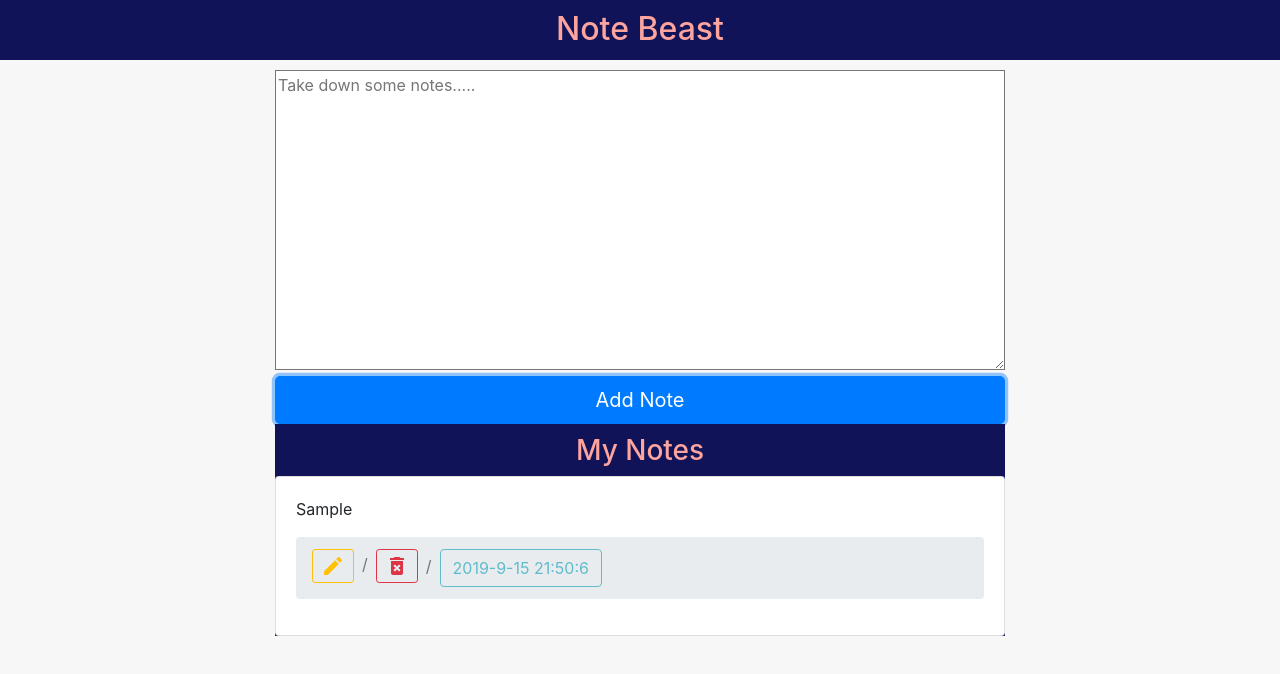
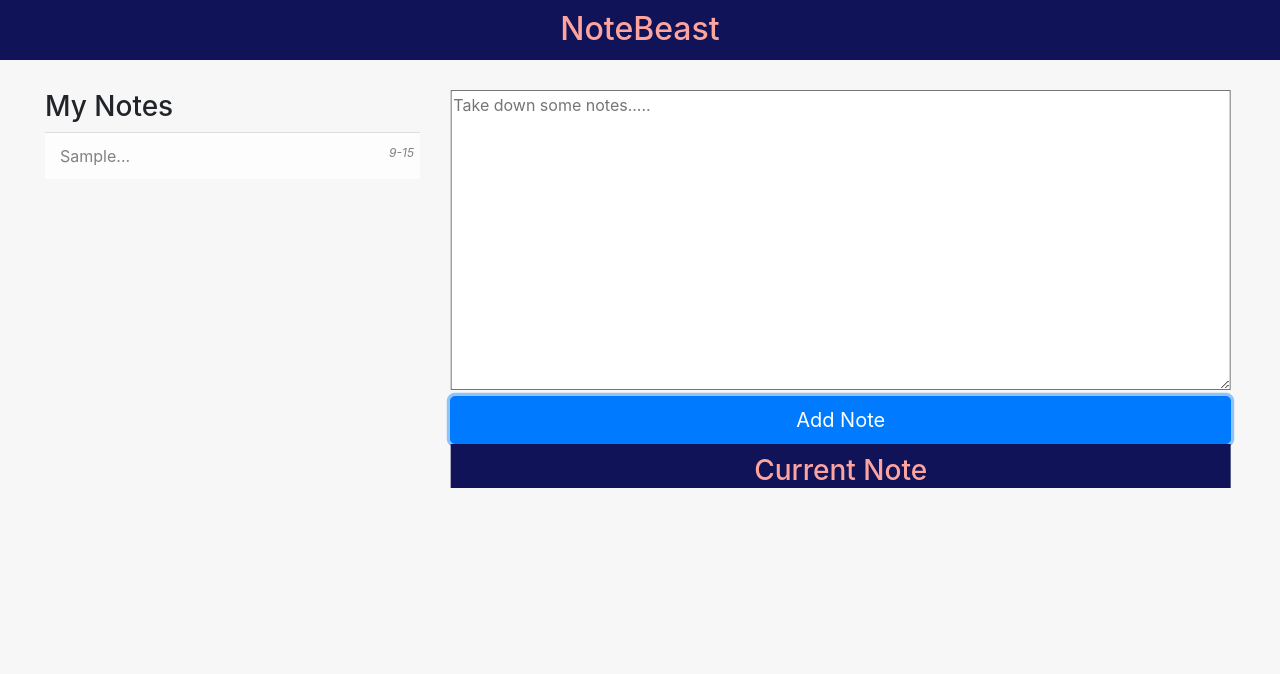
Before and after one commit to vincenttern/notes_app, a React app: page / in a window 1280 px wide. Both pictures are taken after typing "Sample" into the empty fields and a click on the button "Add Note". Shown: the top 674 px of the page. Built offline with nearby package versions, Linux system fonts and the light colour scheme.

Commit message:
Add left side list group for added items and when item clicked will render on UI

```diff
--- a/src/App.js
+++ b/src/App.js
@@ -12,7 +12,8 @@ class App extends Component {
     textInput: "",
     dbStorage: [],
     id: uniqid(),
-    editItem: false
+    editItem: false,
+    displayItem: ""
   };
 
   alertUser = event => {
@@ -27,7 +28,7 @@ class App extends Component {
 
   handleSubmit = event => {
     event.preventDefault();
-    console.log(CurrentDate());
+
     const newItem = {
       id: this.state.id,
       title: this.state.textInput,
@@ -40,12 +41,18 @@ class App extends Component {
       return new Date(b.date) - new Date(a.date);
     });
 
+    let itemEdited;
+    if (this.state.filteredEditItem) {
+      itemEdited = this.state.textInput;
+    }
+
     this.setState(
       {
         dbStorage: orderByDate,
         textInput: "",
         id: uniqid(),
-        editItem: false
+        editItem: false,
+        myEditItem: itemEdited
       },
       () => localStorage.setItem("Notes", JSON.stringify(this.state.dbStorage))
     );
@@ -55,7 +62,8 @@ class App extends Component {
     const filterdNotes = this.state.dbStorage.filter(item => item.id !== id);
     this.setState(
       {
-        dbStorage: filterdNotes
+        dbStorage: filterdNotes,
+        displayItem: ""
       },
       localStorage.setItem("Notes", JSON.stringify(filterdNotes))
     );
@@ -63,14 +71,24 @@ class App extends Component {
 
   handleEdit = id => {
     const filterdNotes = this.state.dbStorage.filter(item => item.id !== id);
+    const filteredEditItem = this.state.dbStorage.filter(
+      item => item.id === id
+    );
     const selectedNote = this.state.dbStorage.find(item => item.id === id);
 
     this.setState({
       dbStorage: filterdNotes,
       textInput: selectedNote.title,
+      filteredEditItem: filteredEditItem,
       editItem: true,
+      changedEditTitle: true,
       id: id
     });
+  };
+
+  sideItemClicked = id => {
+    let itemClicked = this.state.dbStorage.filter(item => item.id === id);
+    this.setState({ displayItem: itemClicked, changedEditTitle: false });
   };
 
   componentDidMount() {
@@ -95,6 +113,7 @@ class App extends Component {
           handleDelete={this.handleDelete}
           handleEdit={this.handleEdit}
           alertUser={this.alertUser}
+          sideItemClicked={this.sideItemClicked}
         />
       </div>
     );
--- a/src/components/DisplayNotes.js
+++ b/src/components/DisplayNotes.js
@@ -7,10 +7,14 @@ export default class DisplayNotes extends Component {
 
     return (
       <ul>
-        <h3> My Notes</h3>
-        {data.dbStorage.map(item => {
+        <h3>Current Note</h3>
+        {data.displayItem.length > 0
+          ? data.displayItem.map((item, index) => {
               return (
                 <NoteItem
+                  index={index}
+                  data={data}
+                  id={item.id}
                   key={item.id}
                   date={item.date}
                   title={item.title}
@@ -18,7 +22,8 @@ export default class DisplayNotes extends Component {
                   handleDelete={() => handleDelete(item.id)}
                 />
               );
-        })}
+            })
+          : null}
       </ul>
     );
   }
--- a/src/components/Header.js
+++ b/src/components/Header.js
@@ -3,7 +3,7 @@ import React from "react";
 const Header = () => {
   return (
     <header>
-      <h2>Note Beast</h2>
+      <h2>NoteBeast</h2>
     </header>
   );
 };
--- a/src/components/MainContent.js
+++ b/src/components/MainContent.js
@@ -1,6 +1,7 @@
 import React, { Component } from "react";
 import DisplayNotes from "./DisplayNotes";
 import TextArea from "./TextArea";
+import SideNotes from "./SideNotes";
 
 import Container from "react-bootstrap/Container";
 import Row from "react-bootstrap/Row";
@@ -14,14 +15,18 @@ export default class MainContent extends Component {
       handleSubmit,
       handleDelete,
       handleEdit,
-      alertUser
+      alertUser,
+      sideItemClicked
     } = this.props;
 
     return (
       <main>
-        <Container style={{ marginTop: 10 }}>
+        <Container style={{ margin: 30, maxWidth: "95%" }}>
           <Row>
-            <Col md={{ span: 8, offset: 2 }}>
+            <Col xs={6} md={4}>
+              <SideNotes data={data} sideItemClicked={sideItemClicked} />
+            </Col>
+            <Col xs={12} md={8}>
               <TextArea
                 data={data}
                 handleChange={handleChange}
--- a/src/components/NoteItem.js
+++ b/src/components/NoteItem.js
@@ -11,13 +11,20 @@ import "react-confirm-alert/src/react-confirm-alert.css"; // Import css
 
 export default class NoteItem extends Component {
   render() {
-    const { date, title, handleDelete, handleEdit } = this.props;
+    const { data, date, title, handleDelete, handleEdit } = this.props;
+
+    let editedItemTitle;
+    if (data.filteredEditItem) {
+      editedItemTitle = data.myEditItem;
+    }
 
     return (
       <li>
         <Card style={{ width: "100%" }}>
           <Card.Body>
-            <Card.Text>{title}</Card.Text>
+            <Card.Text>
+              {data.changedEditTitle ? editedItemTitle : title}
+            </Card.Text>
             <Breadcrumb>
               <Breadcrumb.Item>
                 <Button
--- /dev/null
+++ b/src/components/SideNotes.js
@@ -0,0 +1,47 @@
+import React, { Component } from "react";
+import ListGroup from "react-bootstrap/ListGroup";
+
+import Container from "react-bootstrap/Container";
+import Row from "react-bootstrap/Row";
+import Col from "react-bootstrap/Col";
+
+export default class SideNotes extends Component {
+  render() {
+    const { data, sideItemClicked } = this.props;
+    var truncateTitles = [];
+
+    data.dbStorage.forEach(item => {
+      if (item.title.length > 1 && item.date) {
+        let truncateTitle = item.title.substring(0, 40) + "...";
+        let slicedDate = item.date.slice(5, 9);
+        truncateTitles.push({
+          title: truncateTitle,
+          cutDate: slicedDate,
+          id: item.id
+        });
+      }
+    });
+    return (
+      <ListGroup variant="flush">
+        <h3>My Notes</h3>
+        {truncateTitles.map(item => {
+          return (
+            <ListGroup.Item
+              key={item.id}
+              action
+              variant="light"
+              onClick={() => sideItemClicked(item.id)}
+            >
+              <Container>
+                <Row>
+                  <Col sm={11}>{item.title}</Col>
+                  <Col sm={1}>{item.cutDate}</Col>
+                </Row>
+              </Container>
+            </ListGroup.Item>
+          );
+        })}
+      </ListGroup>
+    );
+  }
+}
--- a/src/styles/appStyles.modules.css
+++ b/src/styles/appStyles.modules.css
@@ -38,3 +38,14 @@ ul h3 {
 li {
   list-style: none;
 }
+
+div .list-group-item {
+  padding: 0.7rem 0rem;
+}
+
+div .col-sm-1 {
+  font-size: 12px;
+  padding-right: 0;
+  padding-left: 0;
+  font-style: italic;
+}
```
Lines whose indentation alone changed are shown as unchanged.
